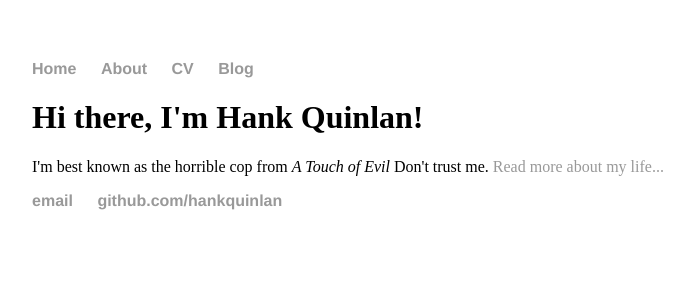
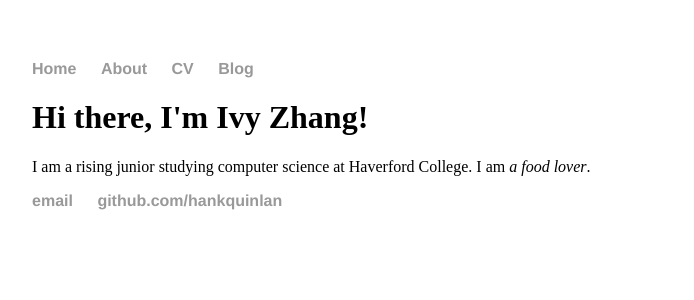
Before and after one commit to Ivyzhang1998/Ivyzhang1998.github.io, a Jekyll site: the page built from index.html, in a window 1280 px wide. Shown: the top 300 px of the page, without its empty margins (160-854 px from the left). Built offline with Jekyll 4.4.1, drawn with Linux system fonts in a browser that asks for light colours.

Commit message:
Update index.html

```diff
--- a/index.html
+++ b/index.html
@@ -3,6 +3,6 @@ layout: default
 title: Hank Quinlan, Horrible Cop
 ---
 <div class="blurb">
-	<h1>Hi there, I'm Hank Quinlan!</h1>
-	<p>I'm best known as the horrible cop from <em>A Touch of Evil</em> Don't trust me. <a href="/about">Read more about my life...</a></p>
+	<h1>Hi there, I'm Ivy Zhang!</h1>
+	<p>I am a rising junior studying computer science at Haverford College. I am <em>a food lover</em>.</p>
 </div><!-- /.blurb -->
```
